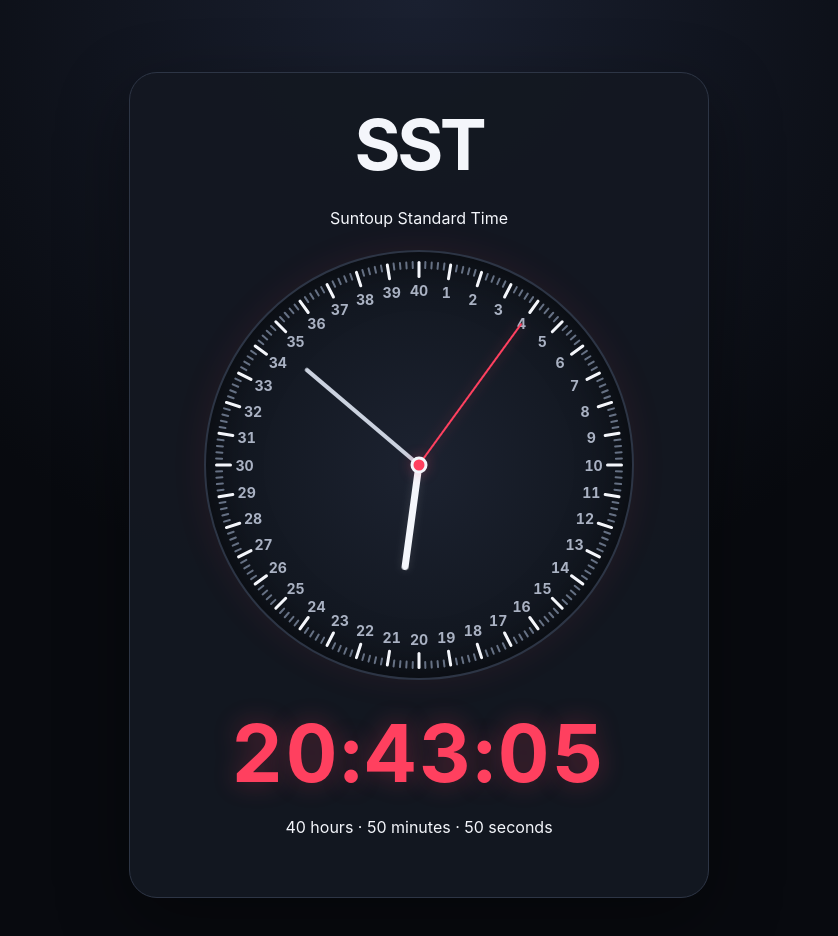
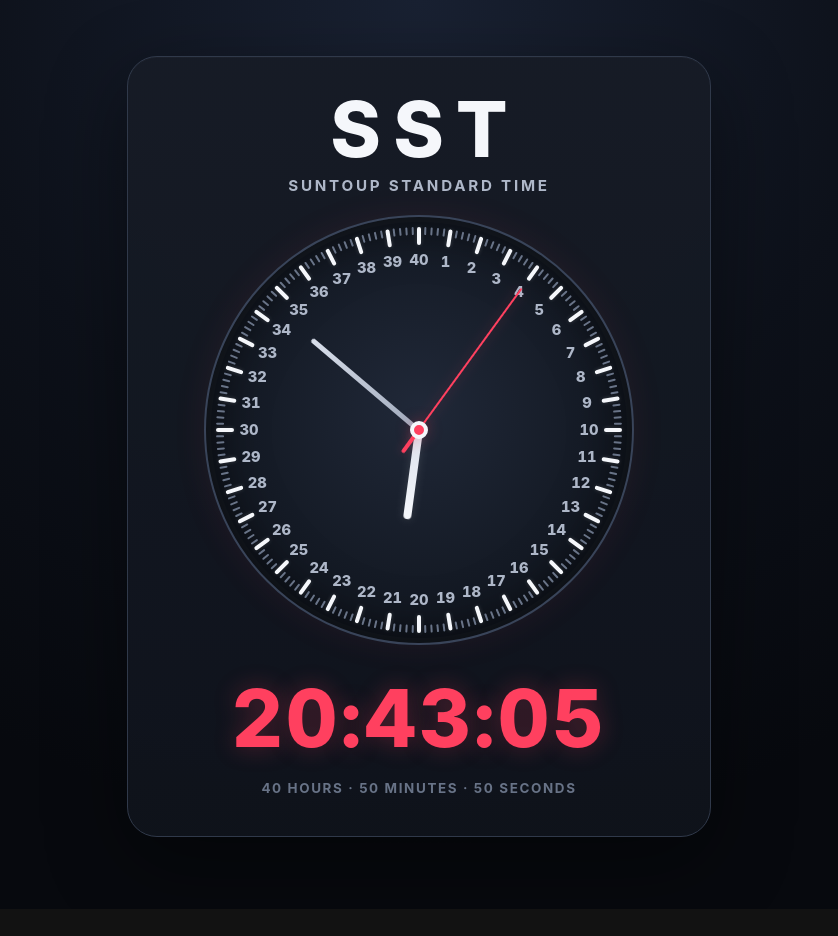
Before and after one commit to cyan-fox-avery/Suntoup-Time, a plain HTML site: page index.html in a window 1280 px wide. Shown: the whole page, without its empty margins (221-1059 px from the left). After the commit the page ends 909 px from the top, so only its background shows below. Drawn offline with Linux system fonts and the light colour scheme.

Commit message:
Update style.css
polish SST clock design

```diff
--- a/style.css
+++ b/style.css
@@ -1,25 +1,36 @@
 :root {
   color-scheme: dark;
 
-  --background: #080a0f;
-  --panel: #141821;
-  --panel-border: #2d3545;
-  --text: #f4f6fb;
-  --muted: #aab2c3;
+  --background: #07090e;
+  --panel: #131821;
+  --panel-border: #30394a;
+  --dial-edge: #394459;
+  --text: #f5f7fb;
+  --muted: #aeb7c8;
+  --dim: #687387;
   --accent: #ff405f;
-  --glow: rgba(255, 64, 95, 0.3);
+  --glow: rgba(255, 64, 95, 0.28);
 }
 
 * {
   box-sizing: border-box;
 }
 
+html,
+body {
+  min-height: 100%;
+}
+
 body {
   margin: 0;
-  min-height: 100vh;
 
   background:
-    radial-gradient(circle at top, #1a2030 0%, var(--background) 52%);
+    radial-gradient(
+      circle at top,
+      #192132 0%,
+      #0d111a 42%,
+      var(--background) 76%
+    );
 
   color: var(--text);
 
@@ -35,52 +46,57 @@ main {
   min-height: 100vh;
 
   margin: 0 auto;
-  padding: 48px 20px 64px;
+  padding: 28px 18px 44px;
 
   display: flex;
-  flex-direction: column;
+  align-items: center;
   justify-content: center;
 }
 
-h1 {
-  margin: 0 0 30px;
+.clock {
+  width: 100%;
+  padding: 28px 18px 30px;
 
   text-align: center;
 
-  font-size: clamp(2.4rem, 10vw, 4.4rem);
-  line-height: 0.92;
-  letter-spacing: -0.045em;
+  background:
+    linear-gradient(
+      180deg,
+      rgba(22, 27, 38, 0.97),
+      rgba(15, 19, 27, 0.97)
+    );
+
+  border: 1px solid var(--panel-border);
+  border-radius: 30px;
+
+  box-shadow:
+    0 26px 80px rgba(0, 0, 0, 0.42),
+    inset 0 1px 0 rgba(255, 255, 255, 0.025);
 }
 
-/*
-The Earth clock is being removed from the finished design.
-This hides it until we clean up index.html.
-*/
-.clock:not(.suntoup-clock) {
-  display: none;
+.instrument-heading {
+  margin-bottom: 20px;
 }
 
-.clock {
-  padding: 30px 18px 34px;
+.instrument-heading h1 {
+  margin: 0;
 
-  text-align: center;
+  font-size: clamp(2.4rem, 11vw, 4.8rem);
+  font-weight: 800;
+  line-height: 0.9;
+  letter-spacing: 0.16em;
 
-  background: rgba(20, 24, 33, 0.94);
-  border: 1px solid var(--panel-border);
-  border-radius: 28px;
-
-  box-shadow:
-    0 24px 70px rgba(0, 0, 0, 0.38);
+  text-indent: 0.16em;
 }
 
-.clock h2 {
-  margin: 0 0 12px;
+.instrument-heading p {
+  margin: 12px 0 0;
 
   color: var(--muted);
 
-  font-size: 1rem;
-  font-weight: 750;
-  letter-spacing: 0.24em;
+  font-size: clamp(0.72rem, 3vw, 0.95rem);
+  font-weight: 700;
+  letter-spacing: 0.18em;
   text-transform: uppercase;
 }
 
@@ -90,24 +106,25 @@ This hides it until we clean up index.html.
   width: min(82vw, 430px);
   aspect-ratio: 1;
 
-  margin: 22px auto 10px;
+  margin: 0 auto;
 
   overflow: hidden;
 
-  border: 2px solid var(--panel-border);
+  border: 2px solid var(--dial-edge);
   border-radius: 50%;
 
   background:
     radial-gradient(
-      circle at center,
-      #1c2230 0%,
-      #121720 66%,
-      #090c12 100%
+      circle at 50% 45%,
+      #202838 0%,
+      #151b26 53%,
+      #0b0f16 100%
     );
 
   box-shadow:
-    inset 0 0 48px rgba(0, 0, 0, 0.62),
-    0 0 36px rgba(255, 64, 95, 0.08);
+    inset 0 0 54px rgba(0, 0, 0, 0.68),
+    inset 0 0 0 5px rgba(255, 255, 255, 0.018),
+    0 0 36px rgba(255, 64, 95, 0.07);
 }
 
 #clock-markers {
@@ -126,34 +143,37 @@ This hides it until we clean up index.html.
   content: "";
 
   position: absolute;
-  top: 9px;
+  top: 10px;
   left: 50%;
 
   width: 2px;
   height: 8px;
 
-  background: #657083;
+  background: var(--dim);
   border-radius: 999px;
 
   transform: translateX(-50%);
 }
 
 .clock-marker.major::before {
-  width: 3px;
-  height: 17px;
+  width: 4px;
+  height: 18px;
 
   background: var(--text);
+
+  box-shadow:
+    0 0 4px rgba(245, 247, 251, 0.18);
 }
 
 .clock-number {
   position: absolute;
-  top: 30px;
+  top: 34px;
   left: 50%;
 
   color: var(--muted);
 
-  font-size: clamp(0.68rem, 2.6vw, 0.88rem);
-  font-weight: 750;
+  font-size: clamp(0.7rem, 2.8vw, 0.92rem);
+  font-weight: 760;
   font-variant-numeric: tabular-nums;
 
   transform:
@@ -178,20 +198,30 @@ This hides it until we clean up index.html.
 }
 
 .hour-hand {
-  width: 7px;
-  height: 25%;
+  width: 8px;
+  height: 21%;
 
-  background: var(--text);
+  background:
+    linear-gradient(
+      to top,
+      #dce1eb,
+      var(--text)
+    );
 
   box-shadow:
-    0 0 9px rgba(244, 246, 251, 0.12);
+    0 0 8px rgba(245, 247, 251, 0.13);
 }
 
 .minute-hand {
-  width: 4px;
-  height: 35%;
+  width: 5px;
+  height: 33%;
 
-  background: #cbd2df;
+  background:
+    linear-gradient(
+      to top,
+      #9ea8ba,
+      #d9dfeb
+    );
 }
 
 .second-hand {
@@ -204,22 +234,41 @@ This hides it until we clean up index.html.
     0 0 12px var(--glow);
 }
 
+.second-hand::after {
+  content: "";
+
+  position: absolute;
+  left: 50%;
+  bottom: -28px;
+
+  width: 4px;
+  height: 34px;
+
+  background: var(--accent);
+  border-radius: 999px;
+
+  transform: translateX(-50%);
+
+  box-shadow:
+    0 0 10px var(--glow);
+}
+
 .clock-centre {
   position: absolute;
   top: 50%;
   left: 50%;
 
-  width: 17px;
-  height: 17px;
+  width: 18px;
+  height: 18px;
 
   background: var(--accent);
-  border: 3px solid var(--text);
+  border: 4px solid var(--text);
   border-radius: 50%;
 
   transform: translate(-50%, -50%);
 
   box-shadow:
-    0 0 14px var(--glow);
+    0 0 16px var(--glow);
 }
 
 #suntoup-time {
@@ -228,41 +277,55 @@ This hides it until we clean up index.html.
   color: var(--accent);
 
   font-size: clamp(2.7rem, 13vw, 5rem);
-  font-weight: 750;
+  font-weight: 780;
   font-variant-numeric: tabular-nums;
   letter-spacing: 0.035em;
 
   text-shadow:
-    0 0 26px var(--glow);
+    0 0 24px var(--glow);
 }
 
-@media (max-height: 740px) {
+.instrument-note {
+  margin: 14px 0 0;
+
+  color: var(--dim);
+
+  font-size: clamp(0.68rem, 2.8vw, 0.84rem);
+  font-weight: 650;
+  letter-spacing: 0.12em;
+  text-transform: uppercase;
+}
+
+@media (max-height: 760px) {
   main {
-    justify-content: flex-start;
-    padding-top: 26px;
-  }
-
-  h1 {
-    margin-bottom: 20px;
+    align-items: flex-start;
+    padding-top: 18px;
   }
 
   .clock {
     padding-top: 22px;
   }
 
+  .instrument-heading {
+    margin-bottom: 14px;
+  }
+
   .analog-clock {
     width: min(72vw, 350px);
-    margin-top: 14px;
+  }
+
+  #suntoup-time {
+    margin-top: 18px;
   }
 }
 
 @media (min-width: 700px) {
   main {
-    padding-top: 72px;
-    padding-bottom: 88px;
+    padding-top: 56px;
+    padding-bottom: 72px;
   }
 
   .clock {
-    padding: 40px 34px 44px;
+    padding: 38px 34px 40px;
   }
 }
```
